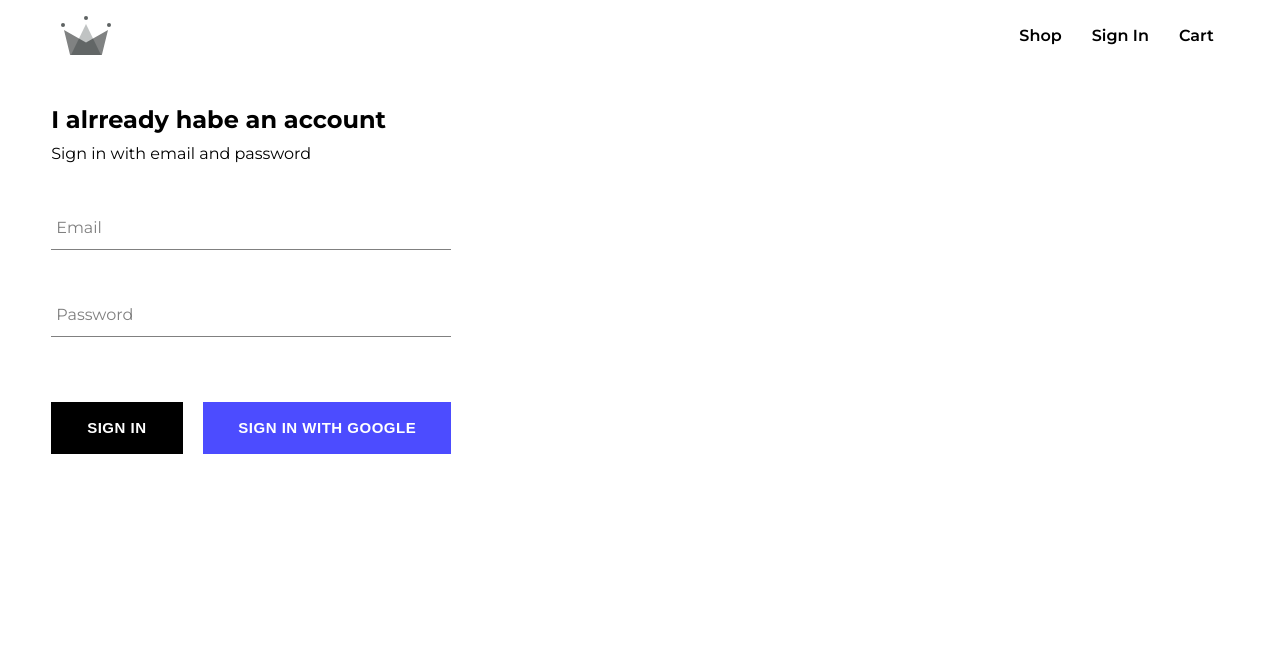
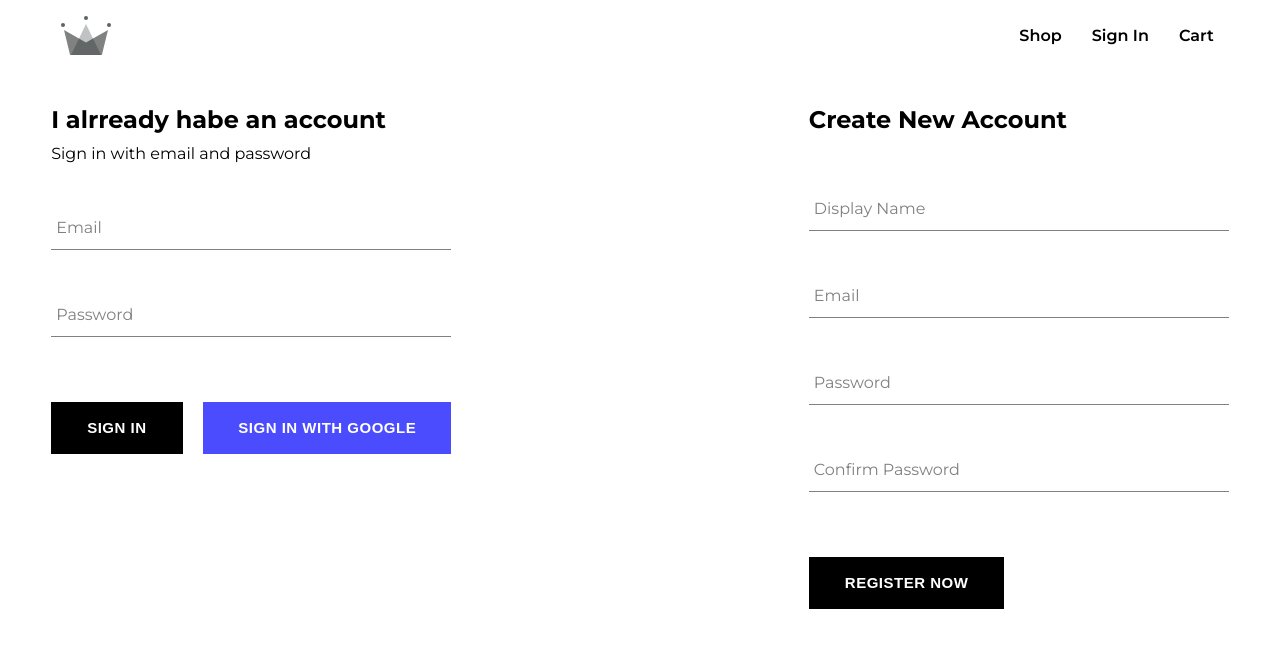
Before and after one commit to aforarjun/crwn-clothing, a React (Create React App) app: page /sign-in in a window 1280 px wide. Shown: the top 648 px of the page. Built offline with nearby package versions, Linux system fonts and the light colour scheme; no server answers.

Commit message:
Sign in and Sign Up featured is emplimented successfully!

```diff
--- a/src/App.js
+++ b/src/App.js
@@ -9,7 +9,7 @@ import SignInSignUpPage from './Pages/sign-in-page/SignInSignUpPage';
 
 import Errorpage from './Pages/error-page/Errorpage';
 
-import { auth } from './firebase/firebase.utils'
+import { auth, createUserProfileDocument } from './firebase/firebase.utils'
 
 export class App extends Component {
   constructor(){
@@ -23,10 +23,23 @@ export class App extends Component {
   unsubscribefromAuth = null;
 
   componentDidMount(){
-    this.unsubscribefromAuth = auth.onAuthStateChanged( user => {
-      this.setState({ currentUser: user });
+    this.unsubscribefromAuth = auth.onAuthStateChanged( async userAuth => {
+      if(userAuth){
+        const userRef = await createUserProfileDocument(userAuth);
 
-      console.log(user)
+        userRef.onSnapshot(snapShot =>{
+
+          this.setState({
+            currentUser: {
+              id: snapShot.id,
+              ...snapShot.data()
+            }
+          })
+
+        })
+      }
+
+      this.setState({currentUser: userAuth})
     })
   }
 
--- a/src/Pages/sign-in-page/SignInSignUpPage.jsx
+++ b/src/Pages/sign-in-page/SignInSignUpPage.jsx
@@ -1,5 +1,6 @@
 import React, { Component } from 'react';
 import SignIn from '../../components/sign-in/SignIn';
+import SignUp from '../../components/sign-up/SignUp';
 
 import './sign-in-sign-up.scss';
 
@@ -8,6 +9,7 @@ export class SignInSignUpPage extends Component {
     return (
       <div className='sign-in-and-sign-us'>
         <SignIn />
+        <SignUp />
       </div>
     )
   }
--- a/src/Pages/sign-in-page/sign-in-sign-up.scss
+++ b/src/Pages/sign-in-page/sign-in-sign-up.scss
@@ -1,3 +1,7 @@
 .sign-in-and-sign-us{
     padding: 0 4%;
+    display: flex;
+    flex-wrap: wrap;
+    justify-content: space-between;
+    align-items: flex-start;
 }
--- a/src/components/sign-in/SignIn.jsx
+++ b/src/components/sign-in/SignIn.jsx
@@ -3,7 +3,7 @@ import React, { Component } from 'react';
 import './SignIn.scss';
 import CustomBtn from '../custom-btn/CustomBtn';
 import FormInput from '../form-input/FormInput';
-import { signInWithgoogle } from '../../firebase/firebase.utils'
+import { auth, signInWithgoogle } from '../../firebase/firebase.utils'
 
 export class SignIn extends Component {
   constructor(props){
@@ -12,20 +12,33 @@ export class SignIn extends Component {
     this.state = {
       email: '',
       password: '',
+      loading: false,
     }
   }
 
-    handleChange = (e) =>{
+  handleChange = async (e) =>{
     const {value, name} = e.target;
-        this.setState({ [name]: value });
-
-        console.log(this.state)
+    await this.setState({ [name]: value });
   }
 
-    handleSubmit = (e) =>{
+  handleSubmit = async (e) =>{
     e.preventDefault();
 
-        this.setState({emial: '', password: ''});
+    this.state.loading = true;
+    const { email, password } = this.state;
+
+    try{
+      await auth.signInWithEmailAndPassword(email, password);
+      this.setState({ email: '', password: '' });
+
+      alert('Login Successfull');
+      this.state.loading = false;
+    }
+    catch (error) {
+      console.log(error);
+      alert('Incorrect Credentials');
+    }
+
   }
 
   render() {
@@ -53,6 +66,8 @@ export class SignIn extends Component {
                 required
             />
 
+            <div className={`${this.state.loading && 'lds-roller'}`}><div></div><div></div><div></div><div></div><div></div><div></div><div></div><div></div></div>
+
             <div className="btn-box">
               <CustomBtn type="submit">Sign In</CustomBtn>
               <CustomBtn  onClick={signInWithgoogle} isGoogleSignIn>Sign In With Google</CustomBtn>
--- a/src/components/sign-in/SignIn.scss
+++ b/src/components/sign-in/SignIn.scss
@@ -14,3 +14,89 @@
         justify-content: space-between;
     }
 }
+
+.lds-roller {
+  display: inline-block;
+  position: relative;
+  width: 80px;
+  height: 80px;
+  background-color: rgba($color: #000000, $alpha: 0.5);
+}
+.lds-roller div {
+  animation: lds-roller 1.2s cubic-bezier(0.5, 0, 0.5, 1) infinite;
+  transform-origin: 40px 40px;
+}
+.lds-roller div:after {
+  content: " ";
+  display: block;
+  position: absolute;
+  width: 7px;
+  height: 7px;
+  border-radius: 50%;
+  background: #fff;
+  margin: -4px 0 0 -4px;
+}
+.lds-roller div:nth-child(1) {
+  animation-delay: -0.036s;
+}
+.lds-roller div:nth-child(1):after {
+  top: 63px;
+  left: 63px;
+}
+.lds-roller div:nth-child(2) {
+  animation-delay: -0.072s;
+}
+.lds-roller div:nth-child(2):after {
+  top: 68px;
+  left: 56px;
+}
+.lds-roller div:nth-child(3) {
+  animation-delay: -0.108s;
+}
+.lds-roller div:nth-child(3):after {
+  top: 71px;
+  left: 48px;
+}
+.lds-roller div:nth-child(4) {
+  animation-delay: -0.144s;
+}
+.lds-roller div:nth-child(4):after {
+  top: 72px;
+  left: 40px;
+}
+.lds-roller div:nth-child(5) {
+  animation-delay: -0.18s;
+}
+.lds-roller div:nth-child(5):after {
+  top: 71px;
+  left: 32px;
+}
+.lds-roller div:nth-child(6) {
+  animation-delay: -0.216s;
+}
+.lds-roller div:nth-child(6):after {
+  top: 68px;
+  left: 24px;
+}
+.lds-roller div:nth-child(7) {
+  animation-delay: -0.252s;
+}
+.lds-roller div:nth-child(7):after {
+  top: 63px;
+  left: 17px;
+}
+.lds-roller div:nth-child(8) {
+  animation-delay: -0.288s;
+}
+.lds-roller div:nth-child(8):after {
+  top: 56px;
+  left: 12px;
+}
+@keyframes lds-roller {
+  0% {
+    transform: rotate(0deg);
+  }
+  100% {
+    transform: rotate(360deg);
+  }
+}
--- /dev/null
+++ b/src/components/sign-up/SignUp.jsx
@@ -0,0 +1,102 @@
+import React, { Component } from 'react';
+
+import './sign-up.scss';
+import FormInput from '../form-input/FormInput';
+import CustomBtn from '../custom-btn/CustomBtn';
+import { auth, createUserProfileDocument } from '../../firebase/firebase.utils'
+
+export class SignUp extends Component {
+    constructor(){
+        super();
+
+        this.state = {
+            displayName: '',
+            email: '',
+            password: '',
+            confirmPassword: ''
+        }
+    }
+
+    handleChange = async (e) =>{
+        const {value, name} = e.target;
+        await this.setState({ [name]: value });
+    }
+
+    handleSubmit = async event => {
+        event.preventDefault();
+
+        const { displayName, email, password, confirmPassword } = this.state;
+
+        if (password !== confirmPassword) {
+          alert("passwords don't match");
+          return;
+        }
+
+        try{
+            const { user } = await auth.createUserWithEmailAndPassword(
+                email,
+                password
+            );
+
+            await createUserProfileDocument(user, { displayName });
+
+            this.setState({
+                displayName: '',
+                email: '',
+                password: '',
+                confirmPassword: ''
+            });
+            alert("Sign Up Successfull!!");
+        }
+        catch (error) {
+            console.error(error);
+        }
+    }
+
+    render(){
+        return (
+            <div className='sign-up'>
+                <h2 className="title">Create New Account</h2>
+
+                <form onSubmit={this.handleSubmit} >
+                    <FormInput
+                        type="text"
+                        name="displayName"
+                        value={this.state.displayName}
+                        handleChange={this.handleChange}
+                        label="Display Name"
+                        required
+                    />
+                    <FormInput
+                        type="email"
+                        name="email"
+                        value={this.state.email}
+                        handleChange={this.handleChange}
+                        label="Email"
+                        required
+                    />
+                    <FormInput
+                        type="password"
+                        name="password"
+                        value={this.state.password}
+                        handleChange={this.handleChange}
+                        label="Password"
+                        required
+                    />
+                    <FormInput
+                        type="password"
+                        name="confirmPassword"
+                        value={this.state.confirmPassword}
+                        handleChange={this.handleChange}
+                        label="Confirm Password"
+                        required
+                    />
+
+                    <CustomBtn type="submit">Register Now</CustomBtn>
+                </form>
+            </div>
+        )
+    }
+}
+
+export default SignUp
--- /dev/null
+++ b/src/components/sign-up/sign-up.scss
@@ -0,0 +1,10 @@
+
+.sign-up{
+  display: flex;
+  flex-direction: column;
+  width: 420px;
+
+  .title{
+    margin: 10px 0;
+  }
+}
--- a/src/firebase/firebase.utils.js
+++ b/src/firebase/firebase.utils.js
@@ -12,9 +12,35 @@ const firebaseConfig = {
     measurementId: "G-VB3LSC9LE5"
 };
 
+export const createUserProfileDocument = async (userAuth, additionalData) =>{
+    // if the user not exist or not signed in
+    if(!userAuth) return;
+
+    // else
+    const userRef = firestore.doc(`users/${userAuth.uid}`);
+    const snapShot = await userRef.get();
+
+    if(!snapShot.exists){
+        const {displayName, email} = userAuth;
+        const createdAt = new Date();
+
+        try{
+            await userRef.set({
+                displayName,
+                email,
+                createdAt,
+                ...additionalData
+            })
+        } catch(error){
+            console.log('error creating user', error.message);
+        }
+    }
+
+    return userRef;
+}
+
 // Initialize Firebase
 firebase.initializeApp(firebaseConfig);
-// const analytics = getAnalytics(app);
 
 export const auth = firebase.auth();
 export const firestore = firebase.firestore();
```
Also changed, not shown: src/components/form-input/FormInput.jsx (line endings or trailing spaces). Lines whose indentation alone changed are shown as unchanged.
